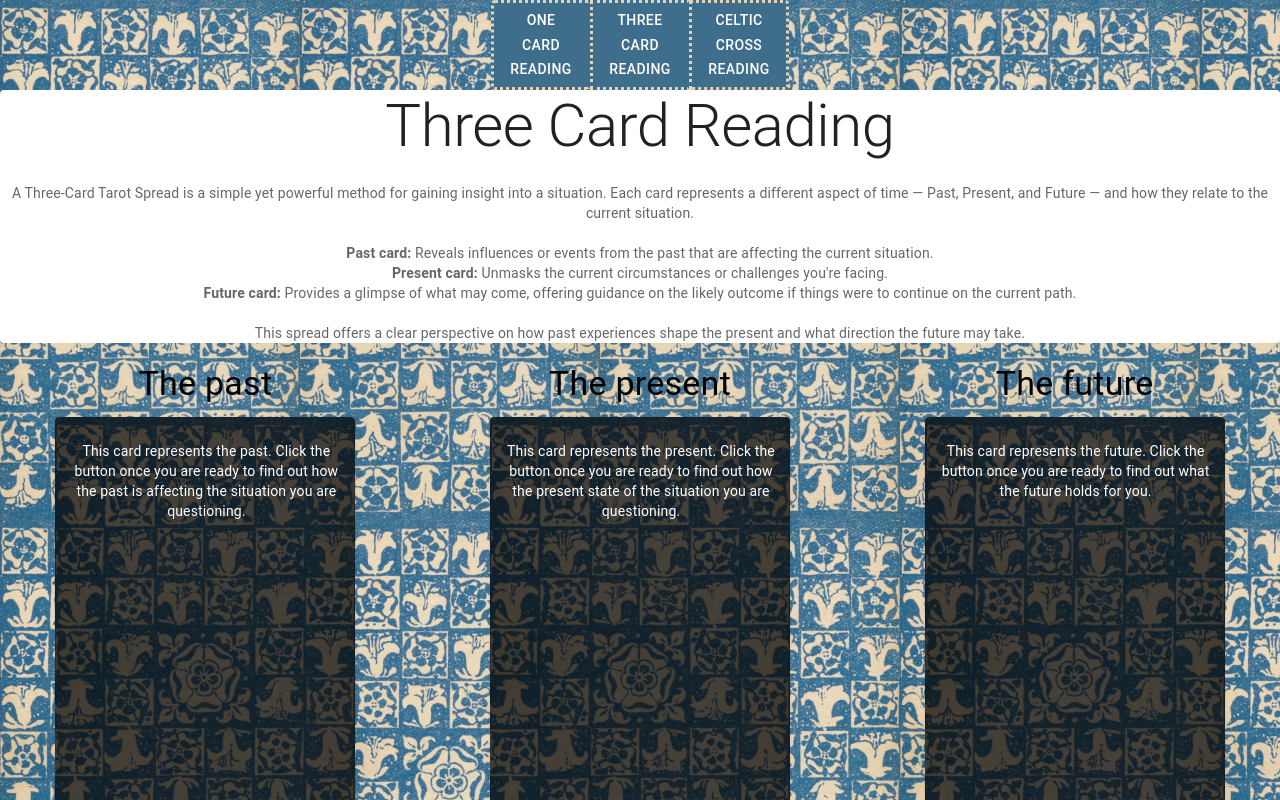
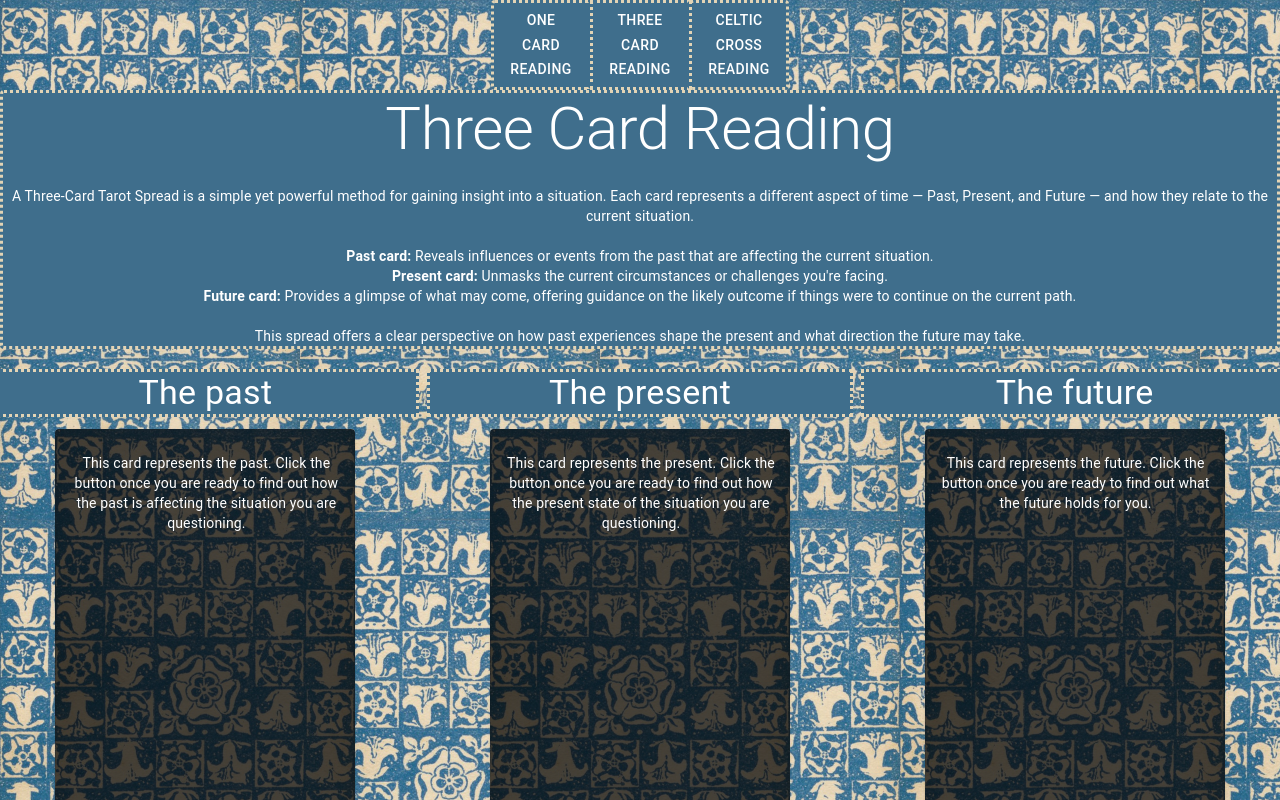
Before and after one commit to elena-cukanovaite/tarot-reading, a React (Create React App) app: page /threecard in a window 1280 px wide. Shown: the top 800 px of the page. Built offline with nearby package versions, Linux system fonts and the light colour scheme.

Commit message:
Made the three card reading more visually appealing

```diff
--- a/src/ThreeCard.js
+++ b/src/ThreeCard.js
@@ -5,17 +5,19 @@ import ActionAreaCard from "./components/card";
 import Typography from "@mui/material/Typography";
 import Paper from "@mui/material/Paper";
 
+const sx = { color: '#ffffff', backgroundColor: '#3f6e8c', border: '3px dotted #e3d4b5'}
+
 const ThreeCard = () => {
   return (
     <>
       <center>
         <Box>
           <Grid container justifyContent="center">
-            <Paper elevation={0}>
+            <Paper sx={sx} elevation={0}>
               <Typography gutterBottom variant="h2" component="div">
                 Three Card Reading
               </Typography>
-              <Typography variant="body2" sx={{ color: "text.secondary" }}>
+              <Typography variant="body2">
                 A Three-Card Tarot Spread is a simple yet powerful method for
                 gaining insight into a situation. Each card represents a
                 different aspect of time — Past, Present, and Future — and how
@@ -59,7 +61,7 @@ const ThreeCard = () => {
                 minWidth: "33.33vw", // Each card will take up 33.33% of the viewport width
               }}
             >
-              <Typography variant="h4" gutterBottom>
+              <Typography variant="h4" sx={sx} gutterBottom>
                 The past
               </Typography>
               <ActionAreaCard
@@ -76,7 +78,7 @@ const ThreeCard = () => {
                 minWidth: "33.33vw", // Each card will take up 33.33% of the viewport width
               }}
             >
-              <Typography variant="h4" gutterBottom>
+              <Typography variant="h4" sx={sx} gutterBottom>
                 The present
               </Typography>
               <ActionAreaCard
@@ -93,7 +95,7 @@ const ThreeCard = () => {
                 minWidth: "33.33vw", // Each card will take up 33.33% of the viewport width
               }}
             >
-              <Typography variant="h4" gutterBottom>
+              <Typography variant="h4" sx={sx} gutterBottom>
                 The future
               </Typography>
               <ActionAreaCard
```
